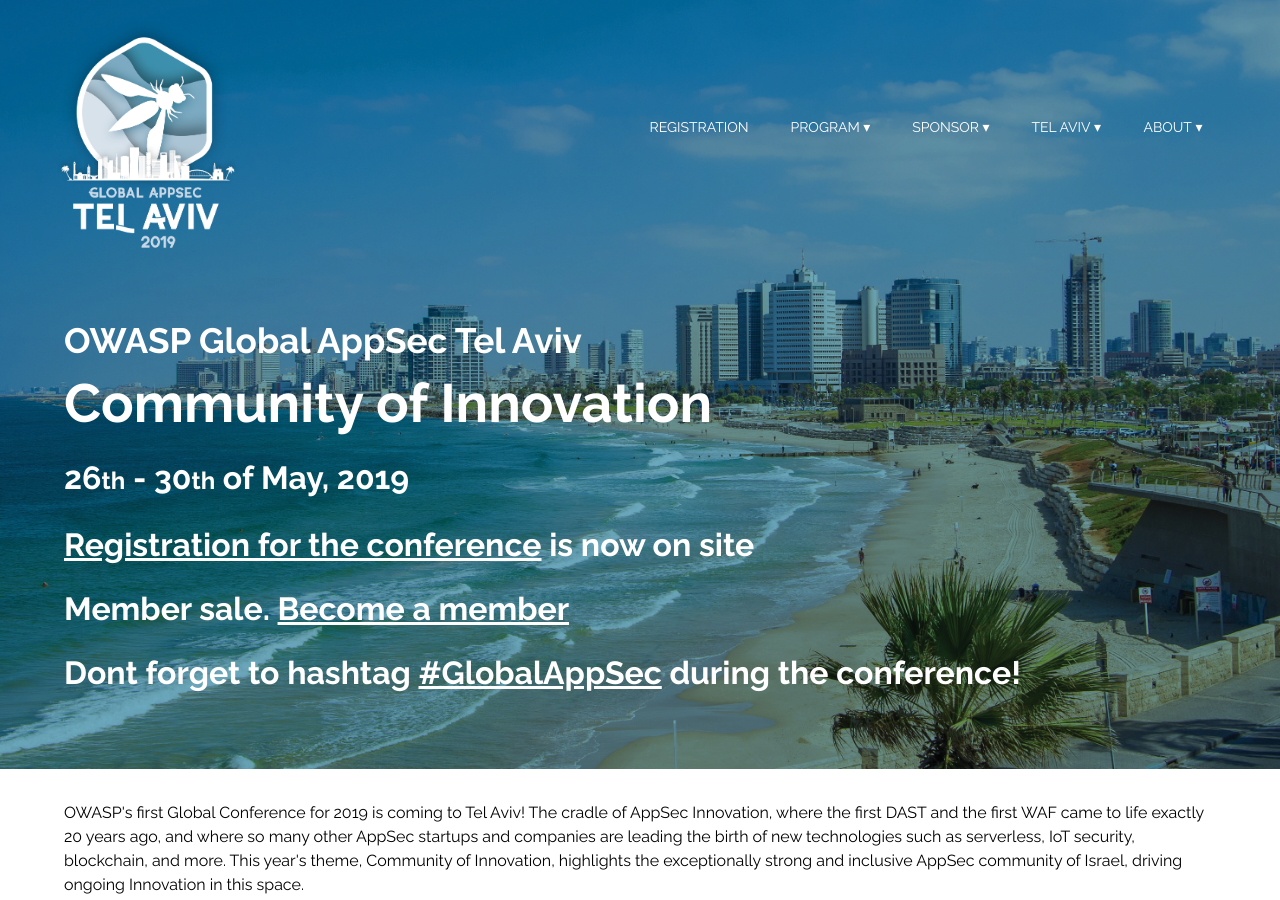
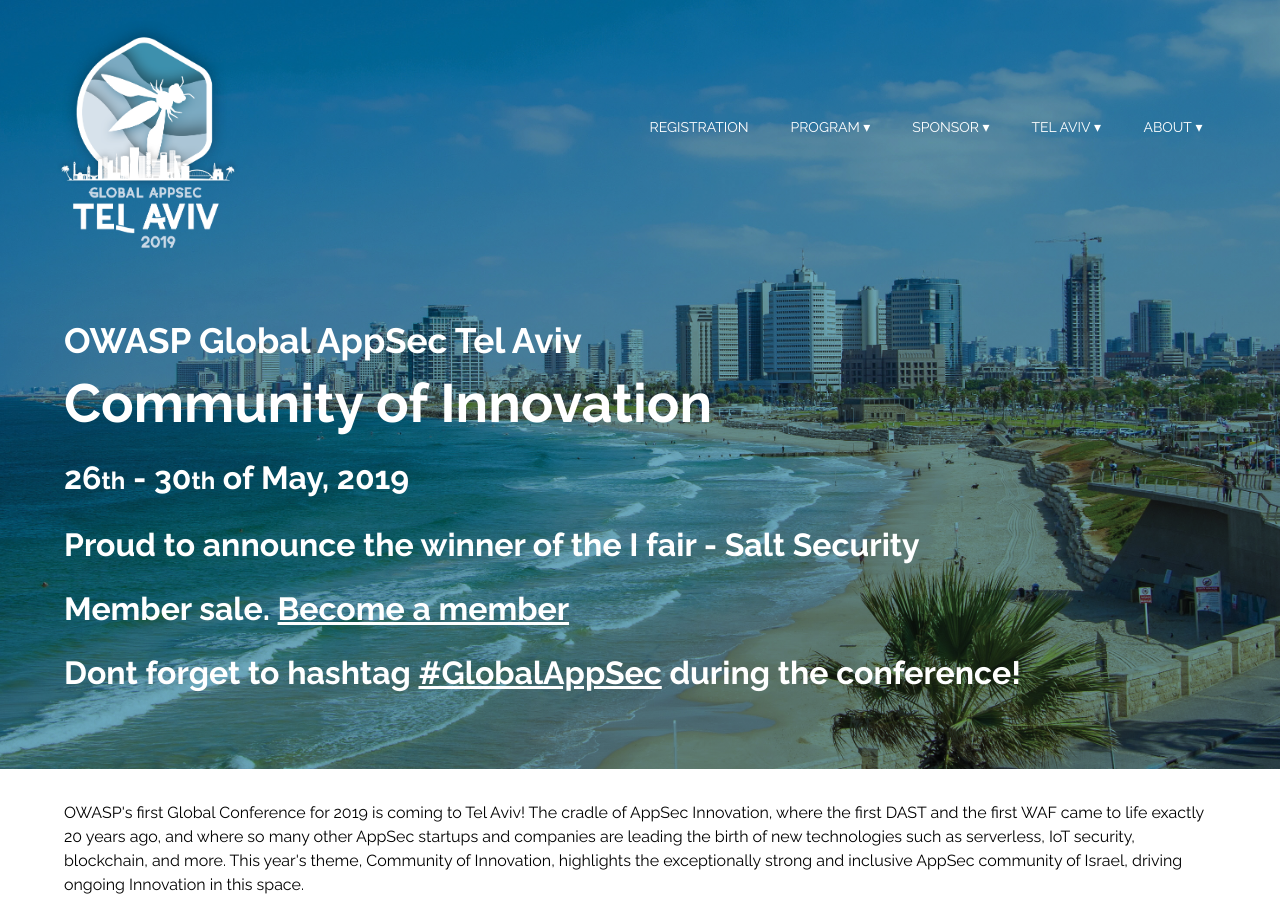
Before and after one commit to OWASP/AppSecTLV2019, a Jekyll site: the page built from index.html, in a window 1280 px wide and 900 px high. Built offline with Jekyll 4.4.1, drawn with Linux system fonts in a browser that asks for light colours.

Commit message:
Update index.html (#83)

```diff
--- a/index.html
+++ b/index.html
@@ -8,7 +8,7 @@
 		<h2 style="margin-top:1em;">OWASP Global AppSec Tel Aviv</h2>
 		<h1>Community of Innovation</h1>
 		<h3>26<sub>th</sub> - 30<sub>th</sub> of May, 2019</h3>
-		<h3><a href="/registration/">Registration for the conference</a> is now on site</h3>
+		<h3>Proud to announce the winner of the I fair - Salt Security</h3>
 		<h3>Member sale. <b><a href="https://www.owasp.org/index.php/Membership">Become a member</a></b></h3>
 		<h3>Dont forget to hashtag <b><a href="https://twitter.com/search?q=%23GlobalAppSec&f=live">#GlobalAppSec</a></b> during the conference!</h3>
 	</div>
```
